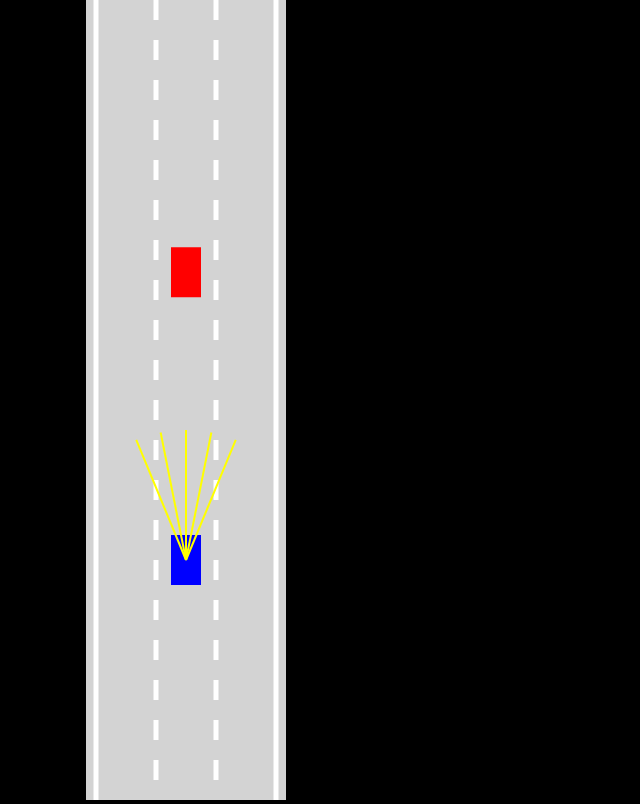
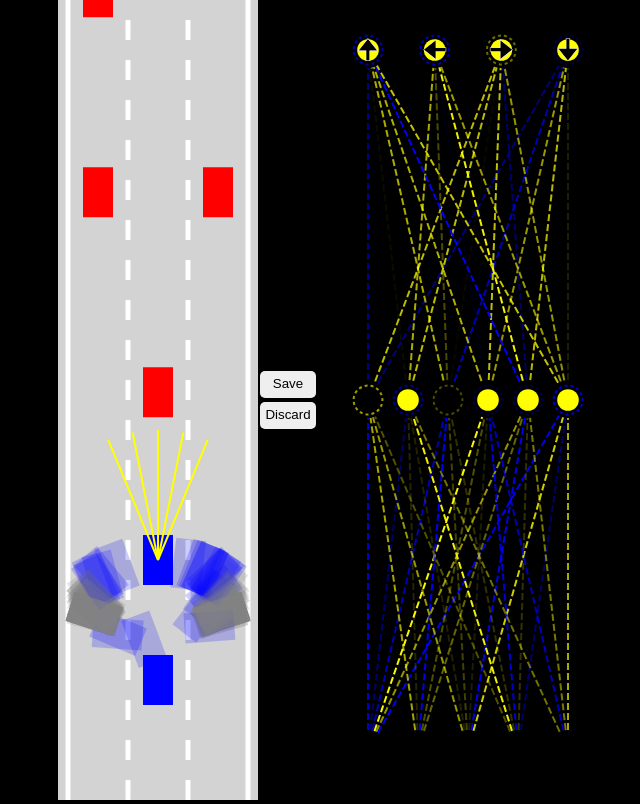
Before and after one commit to saif-gitreps/Self-Learning-Car, a plain HTML site: page index.html in a window 1280 px wide. Shown: the whole page, without its empty margins (302-942 px from the left). Drawn offline with Linux system fonts and the light colour scheme; animation ran at ten frames a second.

Commit message:
Add: Mutation to population and local storage save of learned network.

```diff
--- a/car.js
+++ b/car.js
@@ -119,7 +119,7 @@ class Car {
       this.y -= Math.cos(this.angle) * this.speed;
    }
 
-   draw(ctx, color) {
+   draw(ctx, color, drawSensor = false) {
       try {
          if (this.damaged) {
             ctx.fillStyle = "gray";
@@ -134,7 +134,7 @@ class Car {
          }
          ctx.fill();
 
-         if (this.sensor) {
+         if (this.sensor && drawSensor) {
             this.sensor.draw(ctx);
          }
       } catch (error) {
--- a/index.html
+++ b/index.html
@@ -7,7 +7,12 @@
    </head>
    <body>
       <canvas id="car-canvas"> </canvas>
+      <div id="verticalButtons">
+         <button onclick="save()">Save</button>
+         <button onclick="discard()">Discard</button>
+      </div>
       <canvas id="network-canvas"> </canvas>
+      <script src="visualizor.js"></script>
       <script src="network.js"></script>
       <script src="sensor.js"></script>
       <script src="util.js"></script>
--- a/network.js
+++ b/network.js
@@ -12,6 +12,24 @@ class NeuralNetwork {
          outputs = Level.feedForward(outputs, network.levels[i]);
       }
       return outputs;
+   }
+
+   static mutate(network, amount = 1) {
+      network.levels.forEach((level) => {
+         for (let i = 0; i < level.biases.length; i++) {
+            level.biases[i] = lerp(level.biases[i], Math.random() * 2 - 1, amount);
+         }
+
+         for (let i = 0; i < level.weights.length; i++) {
+            for (let j = 0; j < level.weights[i].length; j++) {
+               level.weights[i][j] = lerp(
+                  level.weights[i][j],
+                  Math.random() * 2 - 1,
+                  amount
+               );
+            }
+         }
+      });
    }
 }
 
--- a/script.js
+++ b/script.js
@@ -1,33 +1,88 @@
 const carCanvas = document.getElementById("car-canvas");
 carCanvas.width = 200;
 
-const networkCanvas = document.getElementById("car-canvas");
-carCanvas.width = 200;
+const networkCanvas = document.getElementById("network-canvas");
+networkCanvas.width = 300;
 
 const carCtx = carCanvas.getContext("2d");
+const networkCtx = networkCanvas.getContext("2d");
+
 const road = new Road(carCanvas.width / 2, carCanvas.width * 0.9, 3);
-const car = new Car(road.getLaneCenter(1), 400, 30, 50, "AI");
-const traffic = [new Car(road.getLaneCenter(1), 200, 30, 50, "DUMMY", 2)];
-car.draw(carCtx);
 
+const N = 400;
+const cars = generateCars(N);
+let bestCar = cars[0];
+
+if (localStorage.getItem("bestBrain")) {
+   for (let i = 0; i < cars.length; i++) {
+      cars[i].brain = JSON.parse(localStorage.getItem("bestBrain"));
+
+      if (i != 0) {
+         NeuralNetwork.mutate(cars[i].brain, 0.1);
+      }
+   }
+}
+
+const traffic = [
+   new Car(road.getLaneCenter(1), -100, 30, 50, "DUMMY", 2),
+   new Car(road.getLaneCenter(0), -300, 30, 50, "DUMMY", 2),
+   new Car(road.getLaneCenter(2), -300, 30, 50, "DUMMY", 2),
+   new Car(road.getLaneCenter(0), -500, 30, 50, "DUMMY", 2),
+   new Car(road.getLaneCenter(1), -700, 30, 50, "DUMMY", 2),
+   new Car(road.getLaneCenter(2), -700, 30, 50, "DUMMY", 2),
+];
 animate();
 
-function animate() {
+function save() {
+   localStorage.setItem("bestBrain", JSON.stringify(bestCar.brain));
+}
+
+function discard() {
+   localStorage.removeItem("bestBrain");
+}
+
+function generateCars(N) {
+   const cars = [];
+   for (let i = 1; i <= N; i++) {
+      cars.push(new Car(road.getLaneCenter(1), 100, 30, 50, "AI"));
+   }
+
+   return cars;
+}
+
+function animate(time) {
    for (let i = 0; i < traffic.length; i++) {
       traffic[i].update(road.borders, []);
    }
-   car.update(road.borders, traffic);
+
+   for (let i = 0; i < cars.length; i++) {
+      cars[i].update(road.borders, traffic);
+   }
+
+   bestCar = cars.find((c) => c.y == Math.min(...cars.map((c) => c.y)));
+
    carCanvas.height = window.innerHeight;
+   networkCanvas.height = window.innerHeight;
 
    carCtx.save();
-   carCtx.translate(0, -car.y + carCanvas.height * 0.7);
+   carCtx.translate(0, -bestCar.y + carCanvas.height * 0.7);
 
    road.draw(carCtx);
    for (let i = 0; i < traffic.length; i++) {
       traffic[i].draw(carCtx, "red");
    }
-   car.draw(carCtx, "blue");
+
+   carCtx.globalAlpha = 0.2;
+   for (let i = 0; i < cars.length; i++) {
+      cars[i].draw(carCtx, "blue");
+   }
+   carCtx.globalAlpha = 1;
+
+   bestCar.draw(carCtx, "blue", true);
 
    carCtx.restore();
+
+   networkCtx.lineDashOffset = -time / 50;
+   Visualizer.drawNetwork(networkCtx, bestCar.brain);
    requestAnimationFrame(animate);
 }
--- a/styles.css
+++ b/styles.css
@@ -1,8 +1,27 @@
 body {
    margin: 0;
    overflow: hidden;
-   text-align: center;
    background: black;
+   display: flex;
+   justify-content: center;
+   align-items: center;
+}
+
+#verticalButtons {
+   display: flex;
+   flex-direction: column;
+}
+
+button {
+   border: none;
+   border-radius: 5px;
+   padding: 5px 5px 7px 5px;
+   margin: 2px;
+   cursor: pointer;
+}
+
+button:hover {
+   background: blue;
 }
 
 #network-canvas {
--- /dev/null
+++ b/visualizor.js
@@ -0,0 +1,107 @@
+class Visualizer {
+   static drawNetwork(ctx, network) {
+      const margin = 50;
+      const left = margin;
+      const top = margin;
+      const width = ctx.canvas.width - margin * 2;
+      const height = ctx.canvas.height - margin * 2;
+
+      const levelHeight = height / network.levels.length;
+
+      for (let i = network.levels.length - 1; i >= 0; i--) {
+         const levelTop =
+            top +
+            lerp(
+               height - levelHeight,
+               0,
+               network.levels.length == 1 ? 0.5 : i / (network.levels.length - 1)
+            );
+
+         ctx.setLineDash([7, 3]);
+         Visualizer.drawLevel(
+            ctx,
+            network.levels[i],
+            left,
+            levelTop,
+            width,
+            levelHeight,
+            i == network.levels.length - 1 ? ["🠉", "🠈", "🠊", "🠋"] : []
+         );
+      }
+   }
+
+   static drawLevel(ctx, level, left, top, width, height, outputLabels) {
+      const right = left + width;
+      const bottom = top + height;
+
+      const { inputs, outputs, weights, biases } = level;
+
+      for (let i = 0; i < inputs.length; i++) {
+         for (let j = 0; j < outputs.length; j++) {
+            ctx.beginPath();
+            ctx.moveTo(Visualizer.#getNodeX(inputs, i, left, right), bottom);
+            ctx.lineTo(Visualizer.#getNodeX(outputs, j, left, right), top);
+            ctx.lineWidth = 2;
+            ctx.strokeStyle = getRGBA(weights[i][j]);
+            ctx.stroke();
+         }
+      }
+
+      const nodeRadius = 18;
+      for (let i = 0; i < inputs.length; i++) {
+         const x = Visualizer.#getNodeX(inputs, i, left, right);
+         ctx.beginPath();
+         ctx.arc(x, bottom, nodeRadius, 0, Math.PI * 2);
+         ctx.fillStyle = "black";
+         ctx.fill();
+         ctx.beginPath();
+         ctx.arc(x, bottom, nodeRadius * 0.6, 0, Math.PI * 2);
+         ctx.fillStyle = getRGBA(inputs[i]);
+         ctx.fill();
+      }
+
+      for (let i = 0; i < outputs.length; i++) {
+         const x = Visualizer.#getNodeX(outputs, i, left, right);
+         ctx.beginPath();
+         ctx.arc(x, top, nodeRadius, 0, Math.PI * 2);
+         ctx.fillStyle = "black";
+         ctx.fill();
+         ctx.beginPath();
+         ctx.arc(x, top, nodeRadius * 0.6, 0, Math.PI * 2);
+         ctx.fillStyle = getRGBA(outputs[i]);
+         ctx.fill();
+
+         ctx.beginPath();
+         ctx.lineWidth = 2;
+         ctx.arc(x, top, nodeRadius * 0.8, 0, Math.PI * 2);
+         ctx.strokeStyle = getRGBA(biases[i]);
+         ctx.setLineDash([3, 3]);
+         ctx.stroke();
+         ctx.setLineDash([]);
+
+         if (outputLabels[i]) {
+            ctx.beginPath();
+            ctx.textAlign = "center";
+            ctx.textBaseline = "middle";
+            ctx.fillStyle = "black";
+            ctx.strokeStyle = "white";
+            ctx.font = nodeRadius * 1.5 + "px Arial";
+            ctx.fillText(outputLabels[i], x, top + nodeRadius * 0.1);
+            ctx.lineWidth = 0.5;
+            ctx.strokeText(outputLabels[i], x, top + nodeRadius * 0.1);
+         }
+      }
+   }
+
+   static #getNodeX(nodes, index, left, right) {
+      return lerp(left, right, nodes.length == 1 ? 0.5 : index / (nodes.length - 1));
+   }
+}
+
+function getRGBA(value) {
+   const alpha = Math.abs(value);
+   const R = value < 0 ? 0 : 255;
+   const G = R;
+   const B = value > 0 ? 0 : 255;
+   return "rgba(" + R + "," + G + "," + B + "," + alpha + ")";
+}
```
Also changed, not shown: 1 other file.
